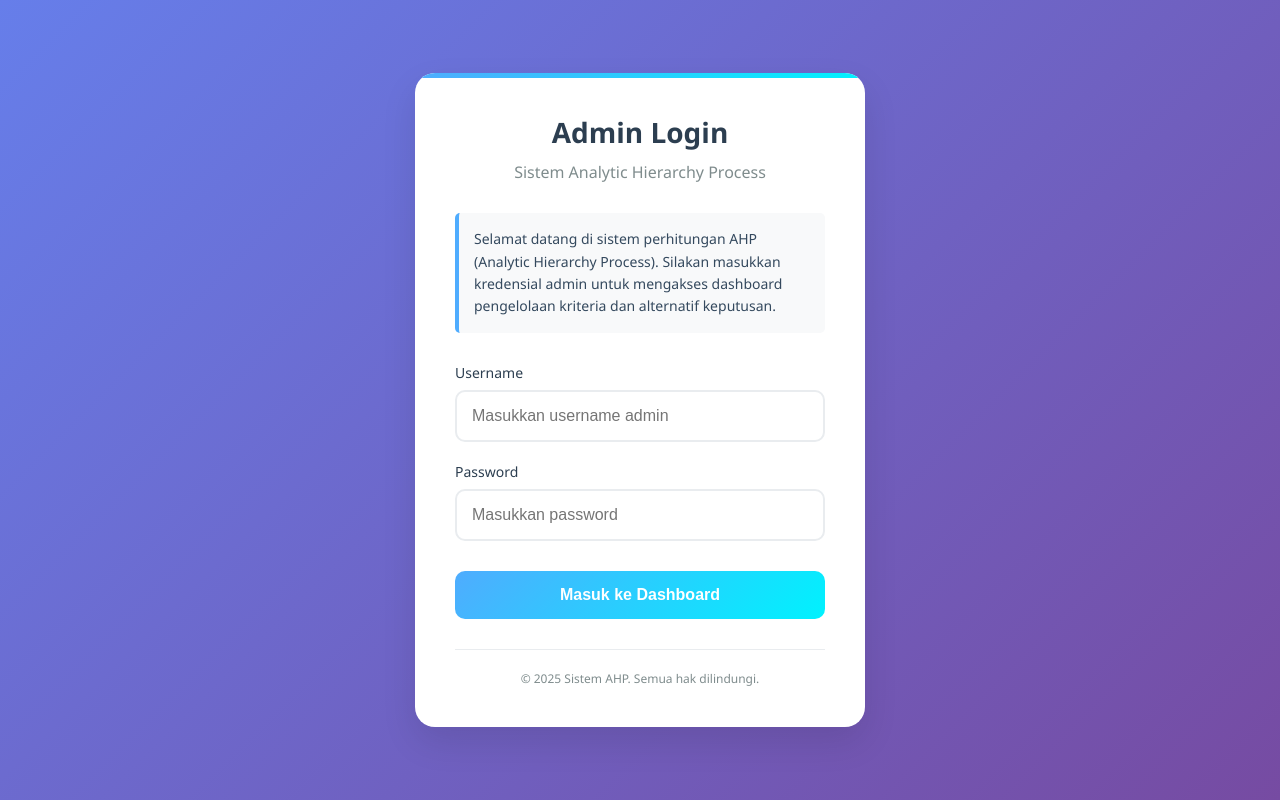
After one commit to abthah/AHP_calculation, a PHP site: page /login.php in a window 1280 px wide. The commit adds this page. Run offline with PHP 8.4, Linux system fonts and the light colour scheme.

Commit message:
seccond commit

```diff
--- a/ahp_alternatif.php
+++ b/ahp_alternatif.php
@@ -372,7 +372,7 @@ if ($hitung_alternatif && $n_karyawan > 1) {
         <a href="ranking_final_new.php" class="btn btn-success me-2">
             <i class="fas fa-trophy me-2"></i>Lihat Ranking Final
         </a>
-        <a href="tabel_database.php" class="btn btn-primary">
+        <a href="index.php" class="btn btn-primary">
             <i class="fas fa-table me-2"></i>Kembali ke Tabel
         </a>
     </div>
--- a/ahp_kriteria.php
+++ b/ahp_kriteria.php
@@ -265,7 +265,7 @@ if ($hitung_ahp) {
         <a href="ahp_alternatif.php" class="btn btn-success me-2">
             <i class="fas fa-users me-2"></i>Perbandingan Alternatif
         </a>
-        <a href="tabel_database.php" class="btn btn-primary me-2">
+        <a href="index.php" class="btn btn-primary me-2">
             <i class="fas fa-table me-2"></i>Kembali ke Tabel
         </a>
     </div>
--- a/database_config.php
+++ b/database_config.php
@@ -4,6 +4,11 @@ $host = 'localhost';
 $dbname = 'sistem_penilaian';
 $username = 'root';
 $password = '';
+$conn = mysqli_connect($host, $username, $password, $dbname);
+
+if (!$conn) {
+    die("Koneksi gagal: " . mysqli_connect_error());
+}
 
 try {
     $pdo = new PDO("mysql:host=$host;dbname=$dbname;charset=utf8", $username, $password);
--- /dev/null
+++ b/login.php
@@ -0,0 +1,256 @@
+<?php
+session_start();
+if (isset($_SESSION['admin'])) {
+    header('Location: index.php');
+    exit();
+}
+?>
+<!DOCTYPE html>
+<html lang="id">
+<head>
+    <meta charset="UTF-8">
+    <meta name="viewport" content="width=device-width, initial-scale=1.0">
+    <title>Login Admin - Sistem AHP</title>
+    <style>
+        * {
+            margin: 0;
+            padding: 0;
+            box-sizing: border-box;
+        }
+
+        body {
+            font-family: 'Segoe UI', Tahoma, Geneva, Verdana, sans-serif;
+            background: linear-gradient(135deg, #667eea 0%, #764ba2 100%);
+            min-height: 100vh;
+            display: flex;
+            align-items: center;
+            justify-content: center;
+            padding: 20px;
+        }
+
+        .login-container {
+            background: white;
+            border-radius: 20px;
+            box-shadow: 0 15px 35px rgba(0, 0, 0, 0.1);
+            padding: 40px;
+            width: 100%;
+            max-width: 450px;
+            position: relative;
+            overflow: hidden;
+        }
+
+        .login-container::before {
+            content: '';
+            position: absolute;
+            top: 0;
+            left: 0;
+            right: 0;
+            height: 5px;
+            background: linear-gradient(90deg, #4facfe 0%, #00f2fe 100%);
+        }
+
+        .header {
+            text-align: center;
+            margin-bottom: 30px;
+        }
+
+        .header h1 {
+            color: #2c3e50;
+            font-size: 28px;
+            font-weight: 600;
+            margin-bottom: 10px;
+        }
+
+        .header .subtitle {
+            color: #7f8c8d;
+            font-size: 16px;
+            margin-bottom: 20px;
+        }
+
+        .description {
+            background: #f8f9fa;
+            border-left: 4px solid #4facfe;
+            padding: 15px;
+            margin-bottom: 30px;
+            border-radius: 5px;
+        }
+
+        .description p {
+            color: #34495e;
+            font-size: 14px;
+            line-height: 1.6;
+            margin: 0;
+        }
+
+        .form-group {
+            margin-bottom: 20px;
+        }
+
+        .form-group label {
+            display: block;
+            color: #2c3e50;
+            font-weight: 500;
+            margin-bottom: 8px;
+            font-size: 14px;
+        }
+
+        .form-group input {
+            width: 100%;
+            padding: 15px;
+            border: 2px solid #e9ecef;
+            border-radius: 10px;
+            font-size: 16px;
+            transition: all 0.3s ease;
+            background: #fff;
+        }
+
+        .form-group input:focus {
+            outline: none;
+            border-color: #4facfe;
+            box-shadow: 0 0 0 3px rgba(79, 172, 254, 0.1);
+        }
+
+        .form-group input:hover {
+            border-color: #bdc3c7;
+        }
+
+        .login-btn {
+            width: 100%;
+            padding: 15px;
+            background: linear-gradient(135deg, #4facfe 0%, #00f2fe 100%);
+            color: white;
+            border: none;
+            border-radius: 10px;
+            font-size: 16px;
+            font-weight: 600;
+            cursor: pointer;
+            transition: all 0.3s ease;
+            margin-top: 10px;
+        }
+
+        .login-btn:hover {
+            transform: translateY(-2px);
+            box-shadow: 0 8px 25px rgba(79, 172, 254, 0.3);
+        }
+
+        .login-btn:active {
+            transform: translateY(0);
+        }
+
+        .error-message {
+            background: #fee;
+            color: #c53030;
+            padding: 15px;
+            border-radius: 10px;
+            margin-bottom: 20px;
+            border: 1px solid #fed7d7;
+            font-size: 14px;
+            display: flex;
+            align-items: center;
+        }
+
+        .error-message::before {
+            content: '⚠️';
+            margin-right: 10px;
+            font-size: 16px;
+        }
+
+        .footer {
+            text-align: center;
+            margin-top: 30px;
+            padding-top: 20px;
+            border-top: 1px solid #e9ecef;
+        }
+
+        .footer p {
+            color: #7f8c8d;
+            font-size: 12px;
+        }
+
+        @media (max-width: 480px) {
+            .login-container {
+                padding: 30px 20px;
+                margin: 10px;
+            }
+
+            .header h1 {
+                font-size: 24px;
+            }
+        }
+
+        /* Loading animation */
+        .loading {
+            display: none;
+            text-align: center;
+            margin-top: 10px;
+        }
+
+        .loading-spinner {
+            border: 2px solid #f3f3f3;
+            border-top: 2px solid #4facfe;
+            border-radius: 50%;
+            width: 20px;
+            height: 20px;
+            animation: spin 1s linear infinite;
+            display: inline-block;
+            margin-right: 10px;
+        }
+
+        @keyframes spin {
+            0% { transform: rotate(0deg); }
+            100% { transform: rotate(360deg); }
+        }
+    </style>
+</head>
+<body>
+    <div class="login-container">
+        <div class="header">
+            <h1>Admin Login</h1>
+            <p class="subtitle">Sistem Analytic Hierarchy Process</p>
+        </div>
+
+        <div class="description">
+            <p>Selamat datang di sistem perhitungan AHP (Analytic Hierarchy Process). Silakan masukkan kredensial admin untuk mengakses dashboard pengelolaan kriteria dan alternatif keputusan.</p>
+        </div>
+
+        <?php if (isset($_GET['error'])): ?>
+            <div class="error-message">
+                Username atau password salah! Silakan coba lagi.
+            </div>
+        <?php endif; ?>
+
+        <form method="post" action="cek_login.php" id="loginForm">
+            <div class="form-group">
+                <label for="username">Username</label>
+                <input type="text" name="username" id="username" required placeholder="Masukkan username admin">
+            </div>
+
+            <div class="form-group">
+                <label for="password">Password</label>
+                <input type="password" name="password" id="password" required placeholder="Masukkan password">
+            </div>
+
+            <button type="submit" class="login-btn">
+                <span class="btn-text">Masuk ke Dashboard</span>
+            </button>
+
+            <div class="loading" id="loading">
+                <div class="loading-spinner"></div>
+                <span>Memproses login...</span>
+            </div>
+        </form>
+
+        <div class="footer">
+            <p>&copy; 2025 Sistem AHP. Semua hak dilindungi.</p>
+        </div>
+    </div>
+
+    <script>
+        // Optional: Add loading animation on form submit
+        document.getElementById('loginForm').addEventListener('submit', function() {
+            document.querySelector('.login-btn').style.display = 'none';
+            document.getElementById('loading').style.display = 'block';
+        });
+    </script>
+</body>
+</html>
--- /dev/null
+++ b/logout.php
@@ -0,0 +1,6 @@
+<?php
+session_start();
+session_unset();
+session_destroy();
+header('Location: login.php');
+exit();
--- a/ranking_final_new.php
+++ b/ranking_final_new.php
@@ -288,7 +288,7 @@ try {
         <a href="ahp_alternatif.php" class="btn btn-info me-2">
             <i class="fas fa-users me-2"></i>Ke Alternatif
         </a>
-        <a href="tabel_database.php" class="btn btn-primary">
+        <a href="index.php" class="btn btn-primary">
             <i class="fas fa-table me-2"></i>Kembali ke Tabel
         </a>
     </div>
--- a/tambah_karyawan.php
+++ b/tambah_karyawan.php
@@ -224,7 +224,7 @@ $bobot_list = $model->getBobotKriteria();
                                 <button type="submit" name="add" class="btn btn-add text-white me-3">
                                     <i class="fas fa-save me-2"></i>Simpan Karyawan
                                 </button>
-                                <a href="tabel_database.php" class="btn btn-back text-white">
+                                <a href="index.php" class="btn btn-back text-white">
                                     <i class="fas fa-arrow-left me-2"></i>Kembali
                                 </a>
                             </div>
```
Also changed, not shown: cek_login.php (added, +27 -0 lines), index.php (+8 -2 lines), README.md (added), README_EN.md (added), 1 other file.
